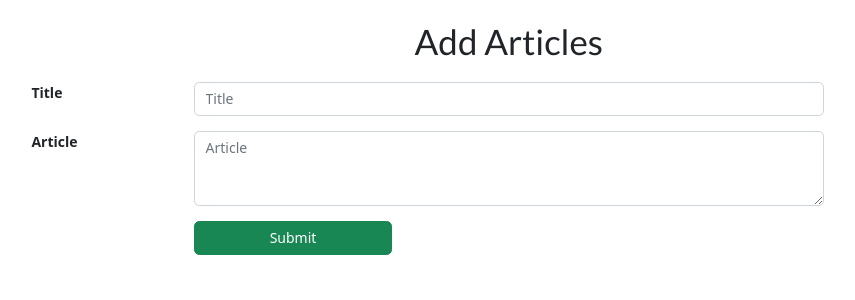
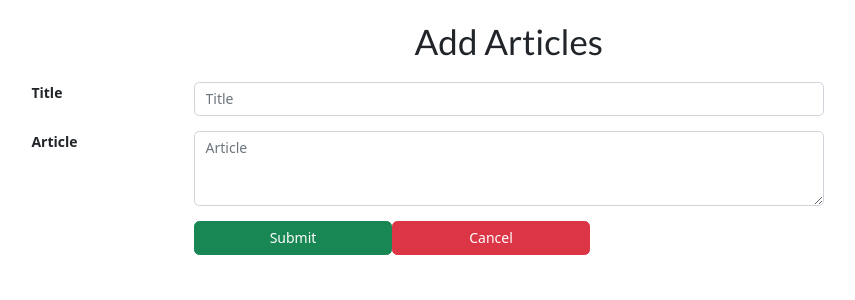
Before and after one commit to glenmoe85/CloudApplications_2023, a React (Create React App) app in the folder react-client/: page /create in a window 1280 px wide. Shown: the top 300 px of the page, without its empty margins (77-932 px from the left). Built offline with nearby package versions, Linux system fonts and the light colour scheme.

Commit message:
Update create.js
adding cancel button to create.js

```diff
--- a/react-client/src/components/create.js
+++ b/react-client/src/components/create.js
@@ -1,5 +1,6 @@
 import React, { useState } from 'react';
 import axios from 'axios';
+import { Link } from 'react-router-dom';
 
 export default function Create() {
 
@@ -50,6 +51,8 @@ export default function Create() {
                     <div class='col-sm-2'></div>
                     <div class='col-sm-10'>
                         <button class="btn btn-success col-sm-3" onClick={postData} type='submit'>Submit</button>
+                        <Link to="/" className="btn btn-danger col-sm-3 margin-button">Cancel</Link>
+
                     </div>
                 </div>
             </div>
```
